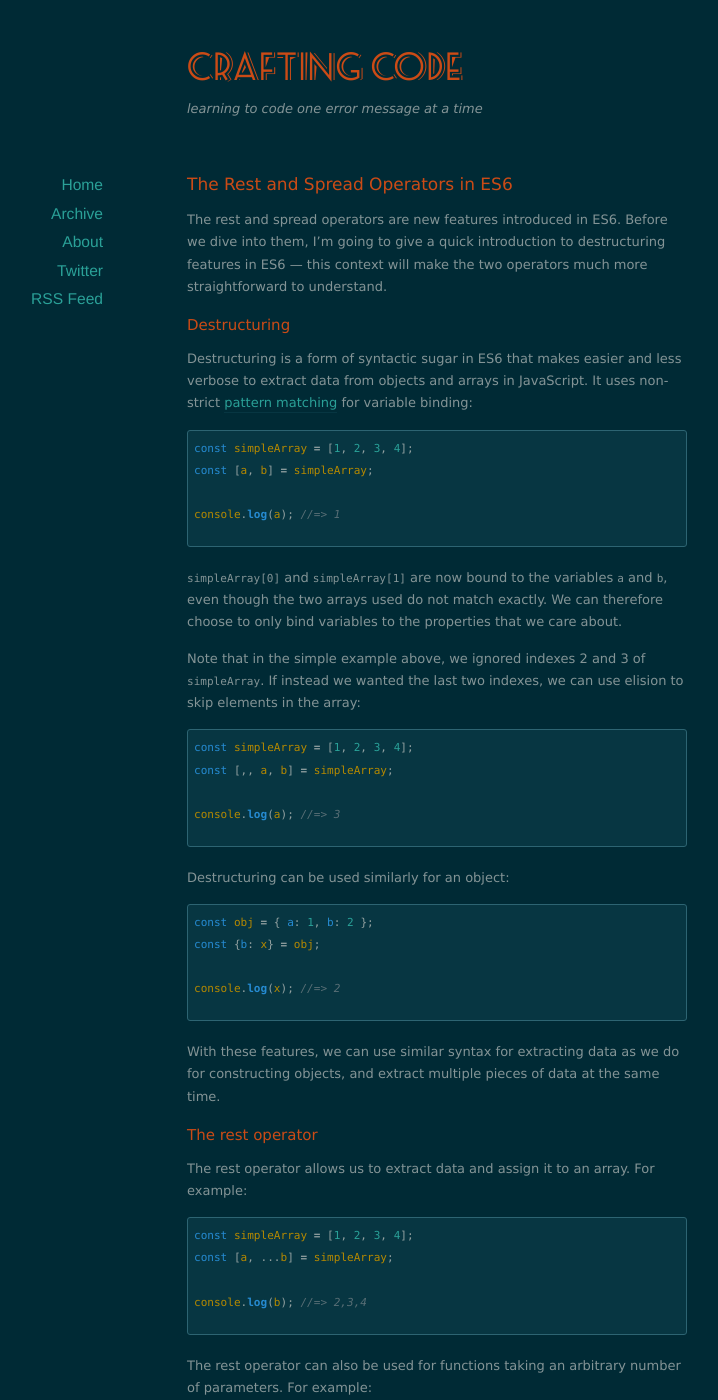
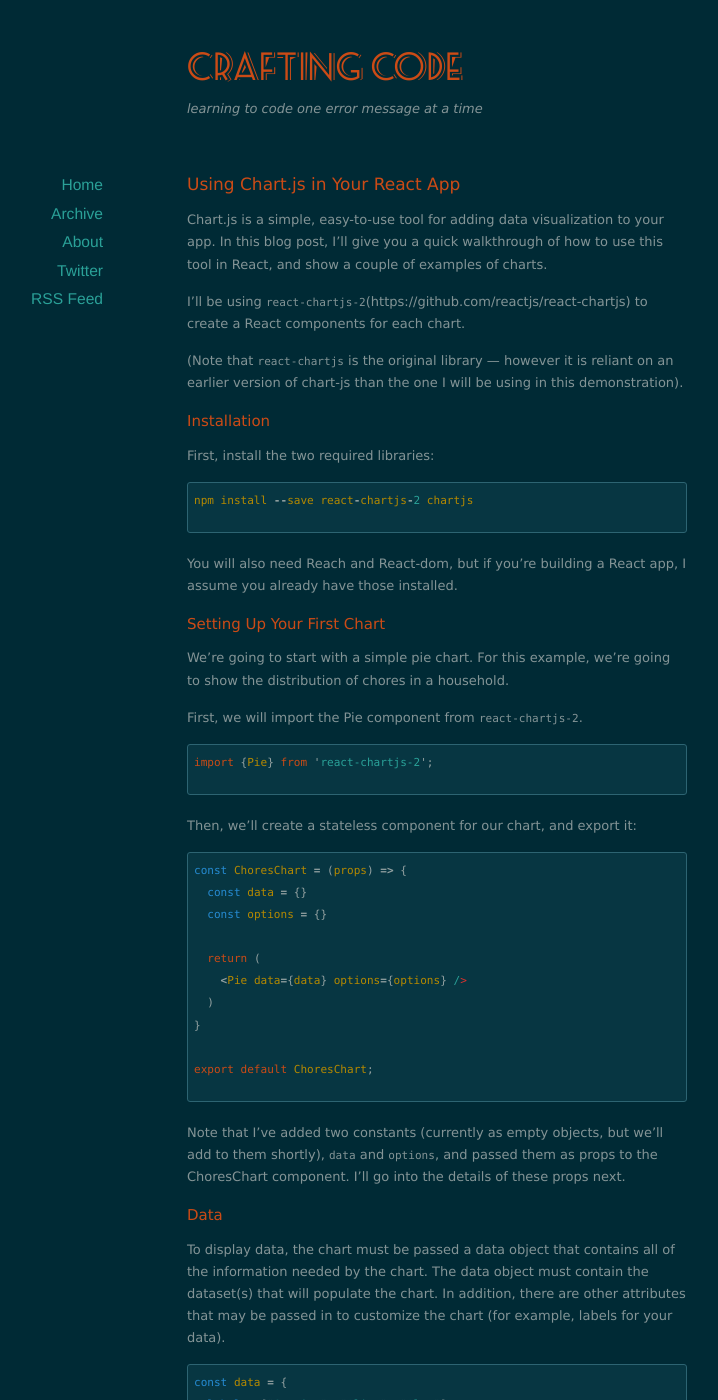
Before and after one commit to kallaugher/kallaugher.github.io, a Jekyll site: the page built from index.html, in a window 1280 px wide and 1400 px high. Shown: the whole window, without its empty margins (203-921 px from the left). Built offline with Jekyll 4.4.1, drawn with Linux system fonts in a browser that asks for light colours; nearby versions of some CDN libraries; the list of posts is cut into pages by our own code; some of the changed text lies outside the part shown.

Commit message:
add post on chart.js

```diff
--- a/_layouts/default.html
+++ b/_layouts/default.html
@@ -21,7 +21,7 @@
 
   <header id="header">
     <h1 id="logo-header"><a href="/">{{ site.name }}</a></h1>
-    <p><i>{{ site.description }}</i></p>
+    <p><i id="tagline">{{ site.description }}</i></p>
   </header>
 
 
--- /dev/null
+++ b/_posts/2016-10-10-charts-in-react.md
@@ -0,0 +1,180 @@
+---
+layout: post
+title:  "Using Chart.js in Your React App"
+date:   2016-09-25 09:00:00
+categories: code, javascript, react
+---
+
+Chart.js is a simple, easy-to-use tool for adding data visualization to your app. In this blog post, I’ll give you a quick walkthrough of how to use this tool in React, and show a couple of examples of charts.
+
+I’ll be using <code>react-chartjs-2</code>(https://github.com/reactjs/react-chartjs) to create a React components for each chart.
+
+(Note that <code>react-chartjs</code> is the original library — however it is reliant on an earlier version of chart-js than the one I will be using in this demonstration).
+
+Installation
+------------
+
+First, install the two required libraries:
+
+{% highlight javascript %}
+npm install --save react-chartjs-2 chartjs
+{% endhighlight %}
+
+You will also need Reach and React-dom, but if you're building a React app, I assume you already have those installed.
+
+
+Setting Up Your First Chart
+---------------------------
+
+We're going to start with a simple pie chart. For this example, we're going to show the distribution of chores in a household.
+
+First, we will import the Pie component from <code>react-chartjs-2</code>.
+
+{% highlight javascript %}
+import {Pie} from 'react-chartjs-2';
+{% endhighlight %}
+
+Then, we'll create a stateless component for our chart, and export it:
+
+{% highlight javascript %}
+const ChoresChart = (props) => {
+  const data = {}
+  const options = {}
+
+  return (
+    <Pie data={data} options={options} />
+  )
+}
+
+export default ChoresChart;
+{% endhighlight %}
+
+Note that I've added two constants (currently as empty objects, but we'll add to them shortly), <code>data</code> and <code>options</code>, and passed them as props to the ChoresChart component. I'll go into the details of these props next.
+
+Data
+----
+
+To display data, the chart must be passed a data object that contains all of the information needed by the chart. The data object must contain the dataset(s) that will populate the chart. In addition, there are other attributes that may be passed in to customize the chart (for example, labels for your data).
+
+{% highlight javascript %}
+const data = {
+  labels: ["Gentian", "Alice", "Alex"],
+  datasets: [
+    {
+      data: [2, 5, 11],
+    backgroundColor: [
+      "#FF6384",
+      "#36A2EB",
+      "#FFCE56"
+      ]
+    }
+  ]
+}
+{% endhighlight %}
+
+I've added a labels array for the data in my set. The index of the labels array is matched to the corresponding index of the data array within the dataset. So, here we can surmise that Gentian has been assigned 2 chores, Alice has been assigned 5, and Alex a rather unfair 11 (sorry, Alex).
+
+In addition, I've added a background color for each data point, again matched by array index.
+
+Options
+-------
+There are multiple options you can add to your chart. I'm going to add a relative simple one -- a title.
+
+{% highlight javascript %}
+const options = {
+  title: {
+    display: true,
+    text: "Chore Distribution for this Month",
+    fontFamily: "Roboto",
+    fontSize: 20,
+  }
+}
+{% endhighlight %}
+
+This is relatively self-explanatory -- I'm setting the display to true (by default a chart will not have a title), and adding the title text and a little styling.
+
+The Result
+----------
+
+<img src="/images/chorepiechart.png" caption="a beautiful pie chart" />
+
+One more example
+----------------
+
+Here is a full example of a bar chart, representing two years of bills:
+
+{% highlight javascript %}
+import React from 'react';
+import {Bar} from 'react-chartjs-2';
+
+const BillsChart = (props) => {
+  const data = {
+    labels: ["Jan", "Feb", "Mar", "Apr", "May", "Jun", "Jul", "Aug", "Sep", "Oct", "Nov", "Dec"],
+    datasets: [
+      {
+        data: [150, 125, 300, 250, 300, 95, 150, 75, 200, 200, 199, 75],
+        backgroundColor: "#FF6384",
+        label: 2015
+    },
+      {
+        data: [175, 140, 275, 300, 300, 100, 175, 90, 225, 200, 225, 100],
+        backgroundColor: "#FF7",
+        label: 2016
+    }
+    ]
+  }
+
+  const options = {
+        scales: {
+            yAxes: [
+              {
+                  ticks: {
+                     callback: function(label, index, labels) {
+                       return '$' + label;
+                     }
+                  }
+              }
+            ]
+        },
+
+    }
+
+  return (
+    <Bar data={data} options={options} />
+  )
+}
+
+export default BillsChart;
+{% endhighlight %}
+
+This will produce the following chart:
+
+<img src="/images/billsbarchart.png" />
+
+The data is similar to the pie chart, except in this case we have two datasets, one for each of the two years we are comparing. I've added a label attribute to each dataset to identify the year.
+
+The options are more interesting here. Let's take a closer look:
+
+{% highlight javascript %}
+const options = {
+      scales: {
+          yAxes: [
+            {
+                ticks: {
+                   callback: function(label, index, labels) {
+                     return '$' + label;
+                   }
+                }
+            }
+          ]
+      },
+  }
+{% endhighlight %}
+
+The issue with the plain data is that it does not identify the numbers provided as dollar amounts. In order to have the tick mark label on the y-axis prefixed with '$' (as in the chart above) we need to create a nested object, and add a callback function to the <code>ticks</code> attribute. This function takes in the ticks label, its index, and the array of ticks labels, and for each label, returns the label prefixed with '$'.
+
+Resources
+---------
+
+* [Chart.js Documentation](http://www.chartjs.org/)
+* [chart-js-2 on Github](https://github.com/gor181/react-chartjs-2)
```
Also changed, not shown: images/billsbarchart.png (added), images/chorepiechart.png (added), 13 other files.
